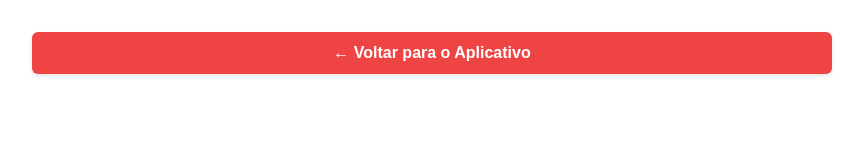
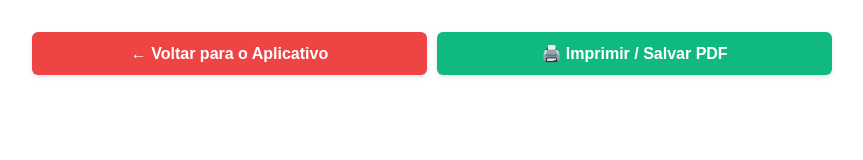
Before and after one commit to artscriativo-max/custos, an Electron app: page controle-producao-custos/print.html in a window 1280 px wide. Shown: the whole page, without its empty margins (208-1071 px from the left). Drawn offline with Linux system fonts and the light colour scheme.

Commit message:
feat: adiciona botao verde de impressao manual no print.html para celular

```diff
--- a/controle-producao-custos/print.html
+++ b/controle-producao-custos/print.html
@@ -6,8 +6,10 @@
     <title>Imprimir Relatório</title>
     <style>
         body { font-family: sans-serif; padding: 2rem; color: #111; max-width: 800px; margin: 0 auto; line-height: 1.4; background-color: #ffffff; }
-        .no-print { display: block; width: 100%; padding: 12px; background-color: #ef4444; color: white; border: none; border-radius: 6px; font-size: 1rem; font-weight: bold; cursor: pointer; margin-bottom: 1.5rem; text-align: center; box-shadow: 0 2px 4px rgba(0,0,0,0.1); }
-        .no-print:hover { background-color: #dc2626; }
+        .btn-voltar { padding: 12px; background-color: #ef4444; color: white; border: none; border-radius: 6px; font-size: 1rem; font-weight: bold; cursor: pointer; text-align: center; box-shadow: 0 2px 4px rgba(0,0,0,0.1); transition: background-color 0.2s; }
+        .btn-voltar:hover { background-color: #dc2626; }
+        .btn-imprimir { padding: 12px; background-color: #10b981; color: white; border: none; border-radius: 6px; font-size: 1rem; font-weight: bold; cursor: pointer; text-align: center; box-shadow: 0 2px 4px rgba(0,0,0,0.1); transition: background-color 0.2s; }
+        .btn-imprimir:hover { background-color: #059669; }
         @media print {
             .no-print { display: none !important; }
             body { padding: 1rem; }
@@ -24,15 +26,18 @@
     </style>
 </head>
 <body>
-    <button class="no-print" onclick="window.close()">← Voltar para o Aplicativo</button>
+    <div class="no-print" style="display: flex; gap: 10px; margin-bottom: 1.5rem; width: 100%;">
+        <button class="btn-voltar" onclick="window.close()" style="flex: 1;">← Voltar para o Aplicativo</button>
+        <button class="btn-imprimir" onclick="window.print()" style="flex: 1;">🖨️ Imprimir / Salvar PDF</button>
+    </div>
     <div id="print-container"></div>
     <script>
         document.title = sessionStorage.getItem('printTitle') || "Imprimir";
         document.getElementById('print-container').innerHTML = sessionStorage.getItem('printContent') || "";
-        // Dispara o diálogo de impressão de forma mais confiável após carregar o conteúdo
+        // Tentativa de print automático caso o dispositivo suporte sem User Activation
         setTimeout(() => {
             window.print();
-        }, 500);
+        }, 400);
     </script>
 </body>
 </html>
```
